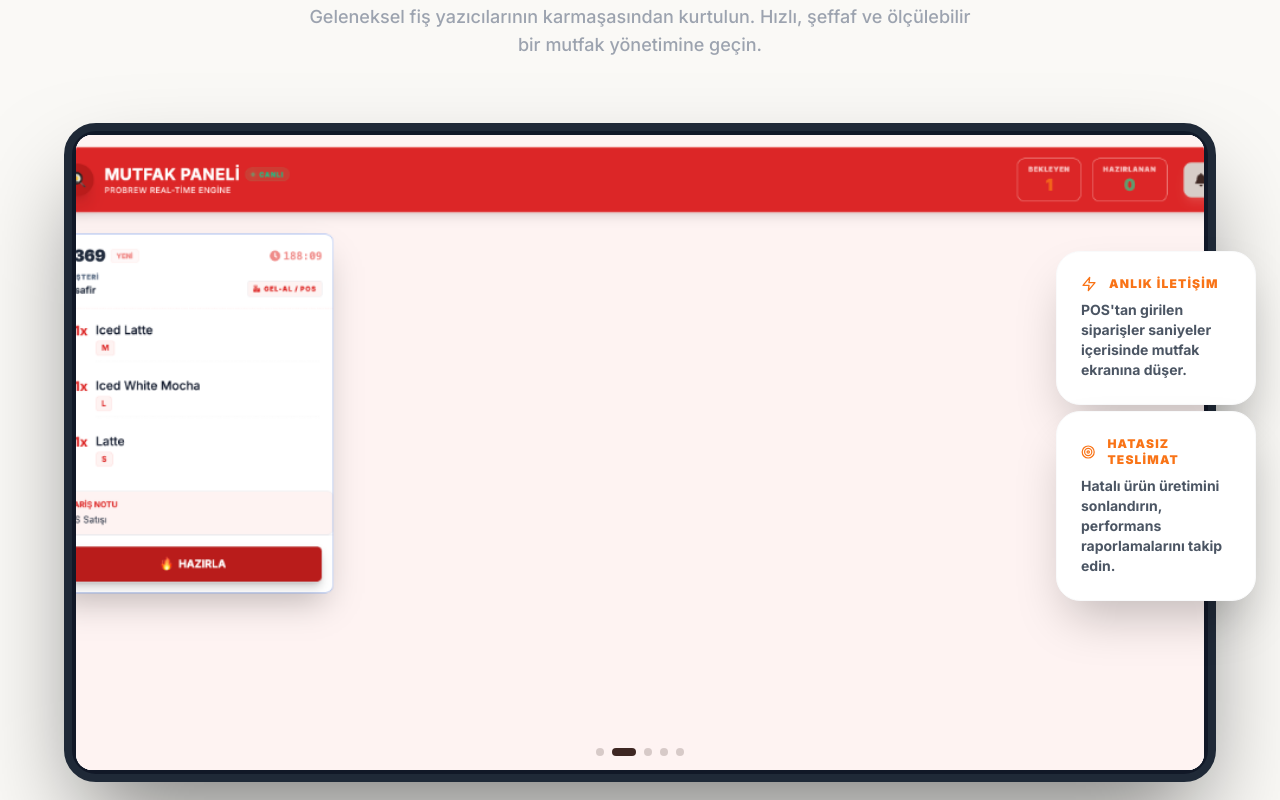
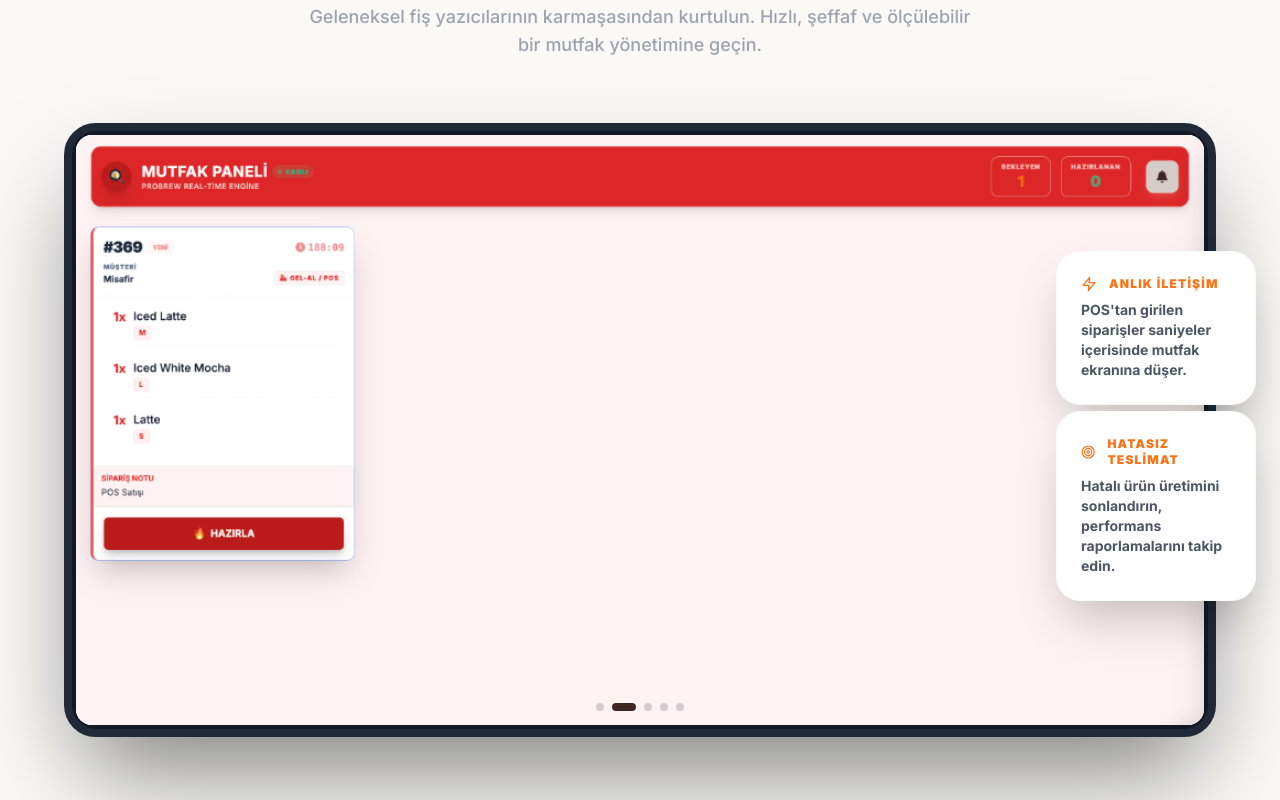
Before and after one commit to hakancineli/probrew, a Next.js app: page / in a window 1280 px wide. Shown: the part 3020-3820 px from the top of the page. Built offline with nearby package versions, Linux system fonts and the light colour scheme.

Commit message:
fix: adjust KDS aspect ratio to 1024/536 to prevent cropped text on the sides

```diff
--- a/src/app/page.tsx
+++ b/src/app/page.tsx
@@ -435,7 +435,7 @@ export default function Home() {
                     autoplay={{ delay: 3500, disableOnInteraction: false }}
                     pagination={{ clickable: true }}
                     loop={true}
-                    className="w-full aspect-[16/9]"
+                    className="w-full aspect-[1024/536]"
                   >
                     {[
                       { src: '/images/showcase/kds-steps/step-1.png', alt: 'Mutfak Ekranı Canlı Sipariş Takibi' },
@@ -445,11 +445,11 @@ export default function Home() {
                       { src: '/images/showcase/kds-steps/step-5.png', alt: 'Sipariş Hazır ve Teslimat Onayı' }
                     ].map((step, idx) => (
                       <SwiperSlide key={idx}>
-                        <div className="relative w-full h-full bg-white">
+                        <div className="relative w-full h-full bg-[#f8eadd]">
                           <img
                             src={step.src}
                             alt={step.alt}
-                            className="w-full h-full object-cover"
+                            className="w-full h-full object-contain"
                           />
                           <div className="absolute bottom-10 left-10 p-4 bg-white/90 backdrop-blur-md rounded-2xl border border-gray-100 shadow-xl opacity-0 group-hover:opacity-100 transition-opacity duration-300">
                             <span className="text-xs font-black text-orange-500 uppercase tracking-widest">{idx + 1}. ADIM</span>
```
